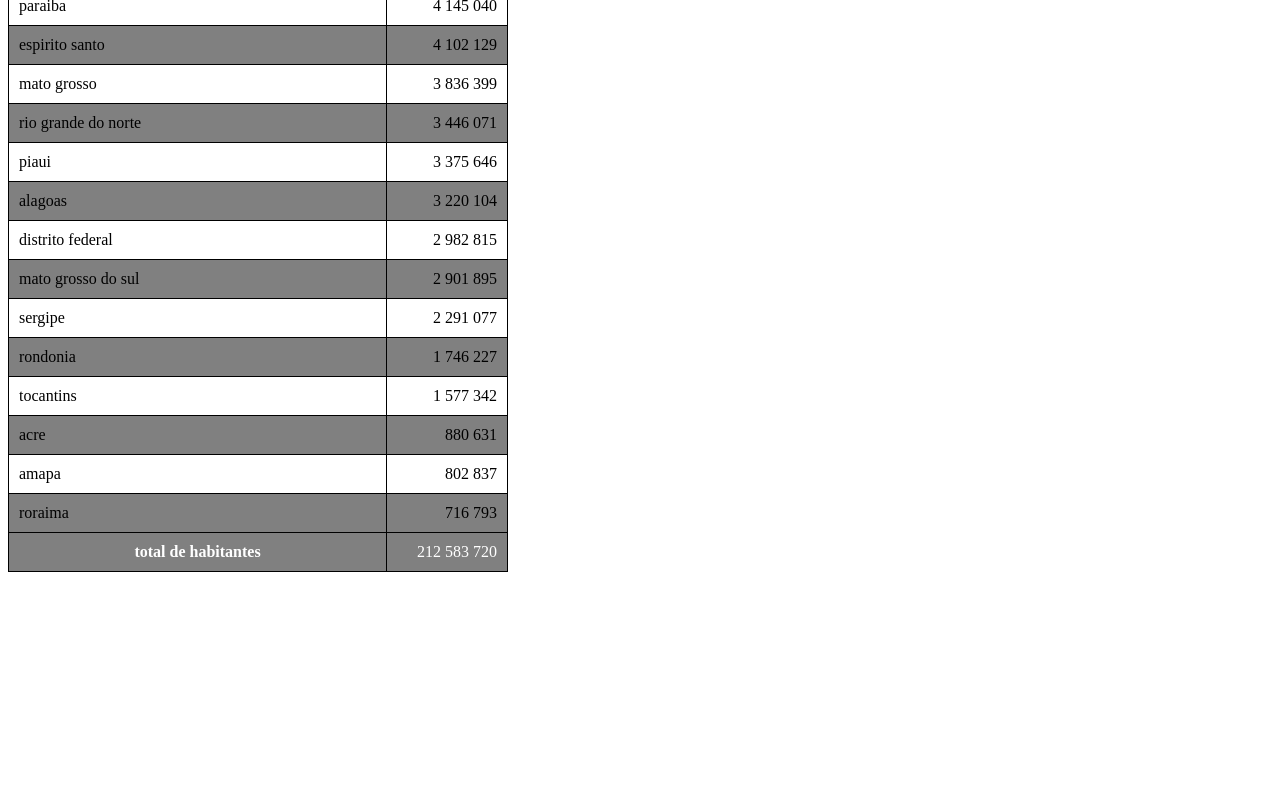
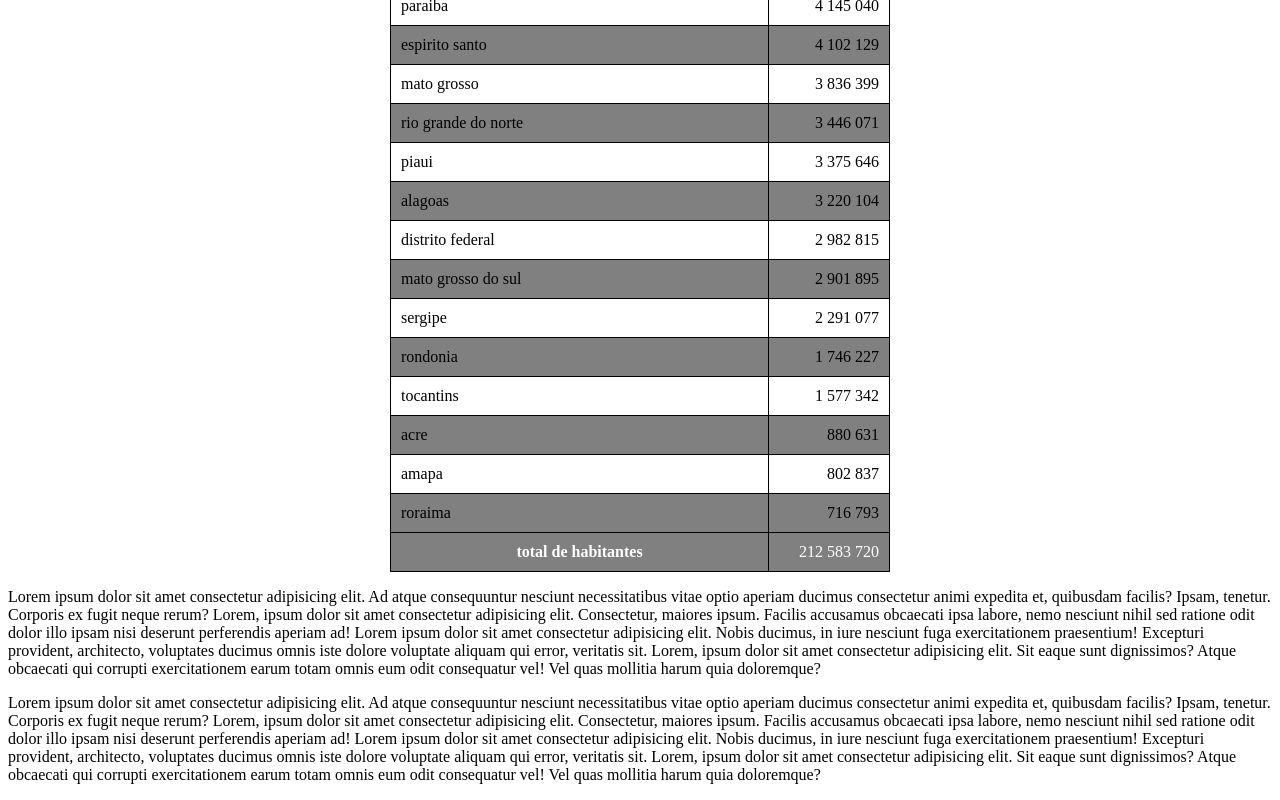
Before and after one commit to rodrigooliveira01/MODULO-3, a plain HTML site: page exercicios/ex01/tabela009.html in a window 1280 px wide. Shown: the part 664-1464 px from the top of the page. Before the commit the page ends 1244 px from the top, so only its background shows below. Drawn offline with Linux system fonts and the light colour scheme.

Commit message:
Update tabela009.html

```diff
--- a/exercicios/ex01/tabela009.html
+++ b/exercicios/ex01/tabela009.html
@@ -7,7 +7,9 @@
     <style>
 
     table{width: 500px;
-    border-collapse: collapse;}
+    border-collapse: collapse;
+    position: relative;
+    margin: auto;}
 
      caption{background-color: gray;
     color: white;
@@ -16,6 +18,10 @@
 
     td,th{border: 1px solid black;
     padding: 10px;}
+
+    thead > tr >th {position: sticky;
+    top: -1px;
+    background-color: gray;}
 
     thead,tfoot{background-color: gray;
     color: white;}
@@ -193,5 +199,10 @@
         </tfoot>
     </table>
 
+    <p>Lorem ipsum dolor sit amet consectetur adipisicing elit. Ad atque consequuntur nesciunt necessitatibus vitae optio aperiam ducimus consectetur animi expedita et, quibusdam facilis? Ipsam, tenetur. Corporis ex fugit neque rerum? Lorem, ipsum dolor sit amet consectetur adipisicing elit. Consectetur, maiores ipsum. Facilis accusamus obcaecati ipsa labore, nemo nesciunt nihil sed ratione odit dolor illo ipsam nisi deserunt perferendis aperiam ad! Lorem ipsum dolor sit amet consectetur adipisicing elit. Nobis ducimus, in iure nesciunt fuga exercitationem praesentium! Excepturi provident, architecto, voluptates ducimus omnis iste dolore voluptate aliquam qui error, veritatis sit. Lorem, ipsum dolor sit amet consectetur adipisicing elit. Sit eaque sunt dignissimos? Atque obcaecati qui corrupti exercitationem earum totam omnis eum odit consequatur vel! Vel quas mollitia harum quia doloremque?</p>
+
+    <p>Lorem ipsum dolor sit amet consectetur adipisicing elit. Ad atque consequuntur nesciunt necessitatibus vitae optio aperiam ducimus consectetur animi expedita et, quibusdam facilis? Ipsam, tenetur. Corporis ex fugit neque rerum? Lorem, ipsum dolor sit amet consectetur adipisicing elit. Consectetur, maiores ipsum. Facilis accusamus obcaecati ipsa labore, nemo nesciunt nihil sed ratione odit dolor illo ipsam nisi deserunt perferendis aperiam ad! Lorem ipsum dolor sit amet consectetur adipisicing elit. Nobis ducimus, in iure nesciunt fuga exercitationem praesentium! Excepturi provident, architecto, voluptates ducimus omnis iste dolore voluptate aliquam qui error, veritatis sit. Lorem, ipsum dolor sit amet consectetur adipisicing elit. Sit eaque sunt dignissimos? Atque obcaecati qui corrupti exercitationem earum totam omnis eum odit consequatur vel! Vel quas mollitia harum quia doloremque?</p>
+
+
 </body>
 </html>
```
